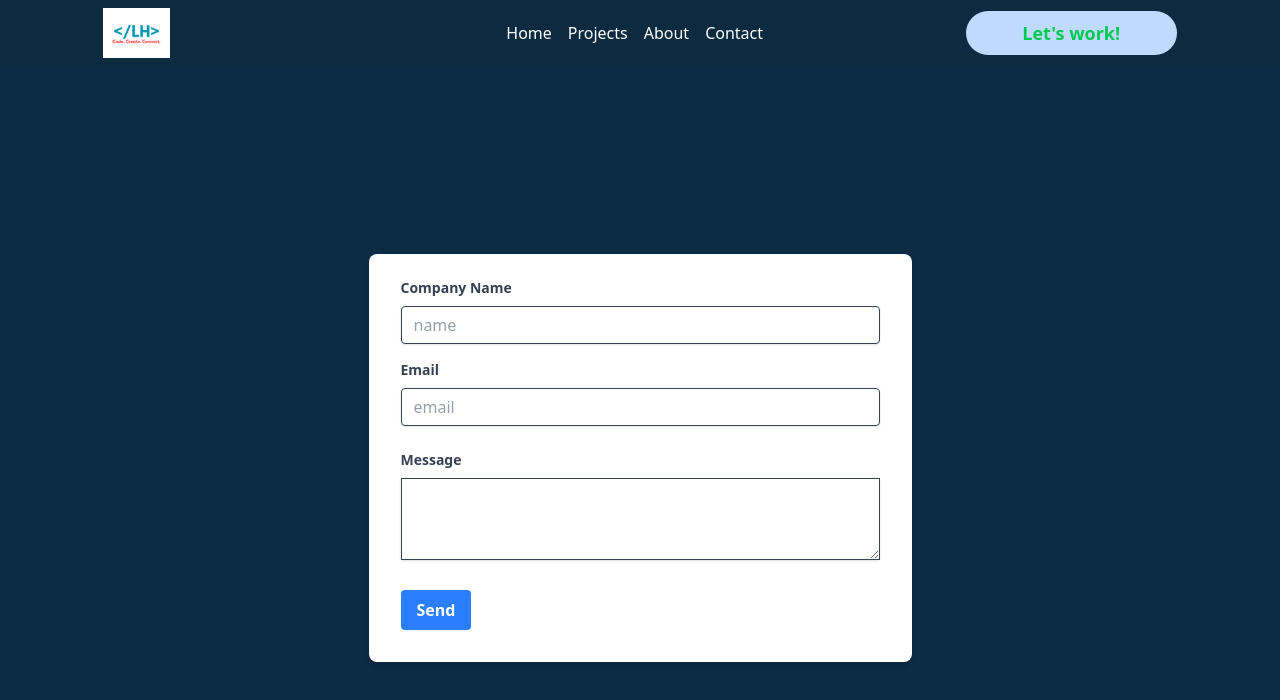
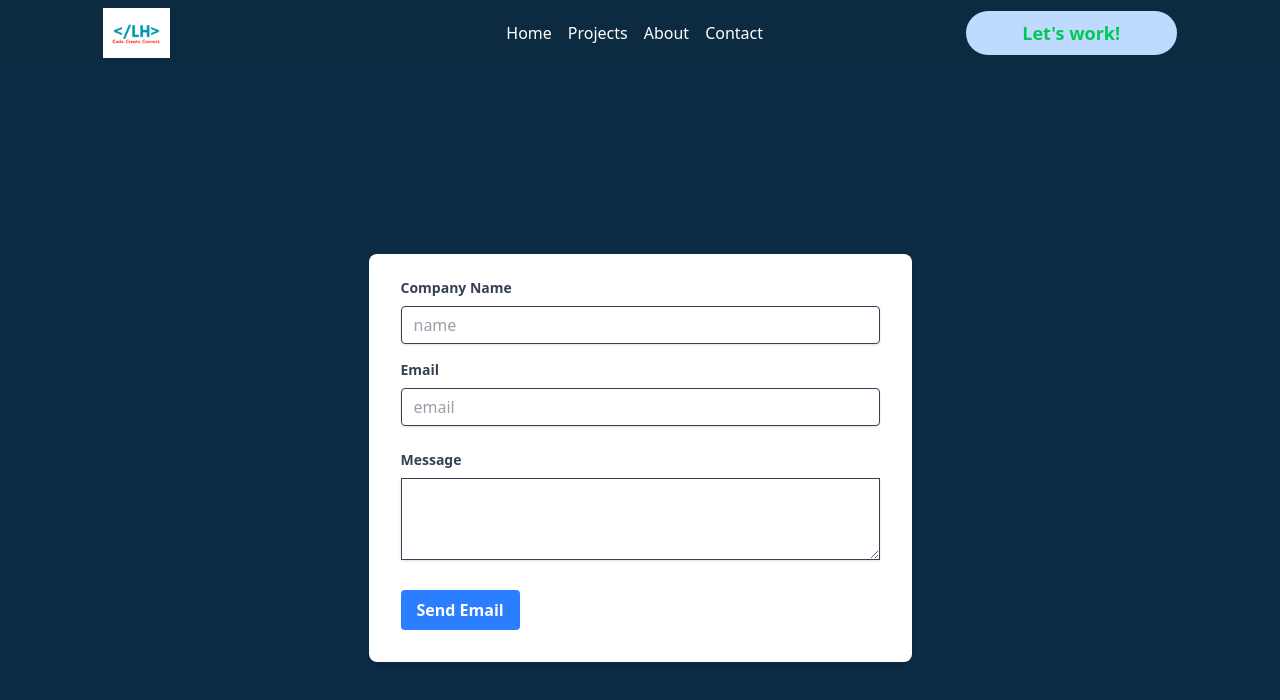
Before and after one commit to lowiechojas/lowiechojas, a React (Vite) app: page /contact in a window 1280 px wide. Shown: the top 700 px of the page. Built offline with nearby package versions, Linux system fonts and the light colour scheme; the HTML template or start-up script is replaced by a standard one.

Commit message:
Added loading spinner for send form

```diff
--- a/src/pages/Contact.jsx
+++ b/src/pages/Contact.jsx
@@ -7,6 +7,12 @@ const Contact = () => {
   const [name, setName] = React.useState('');
   const [email, setEmail] = React.useState('');
   const [message, setMessage] = React.useState('');
+
+  const [isLoading, setIsLoading] = React.useState(false);
+
+  const [isSent, setIsSent] = React.useState(false);
+  const [isError, setIsError] = React.useState(false);
+
 
   const navigate = useNavigate()
   const form = useRef();
@@ -20,6 +26,7 @@ const Contact = () => {
 
   const sendEmail = (e) => {
     e.preventDefault();
+     setIsLoading(true); // Start loading
 
     emailjs.sendForm(
         import.meta.env.VITE_SERVICE_ID,
@@ -30,10 +37,18 @@ const Contact = () => {
       })
       .then(
         () => {
-          console.log('SUCCESS!');
+          setIsLoading(false); // Stop loading
+          setIsSent(true);
+          setIsError(false);
+          setName('');
+          setEmail('');
+          setMessage('');
+          setTimeout(() => setIsSent(false), 2000);
         },
         (error) => {
-          console.log('FAILED...', error.text);
+           setIsLoading(false); // Stop loading
+            setIsError(true);
+            setIsSent(false);
         },
       );
   };
@@ -41,8 +56,32 @@ const Contact = () => {
 
 
   return (
-    <div className='flex items-center justify-around bg-[#0c2b45] h-dvh w-screen p-4'>
+    <div className='grid grid-flow-row auto-rows-auto items-center justify-center bg-[#0c2b45] h-dvh w-screen p-4'>
 
+            {isLoading && (
+              <div className="absolute inset-0 flex items-center justify-center bg-black bg-opacity-40 z-20">
+                <svg
+                  className="animate-spin h-12 w-12 text-white"
+                  xmlns="http://www.w3.org/2000/svg"
+                  fill="none"
+                  viewBox="0 0 24 24"
+                >
+                  <circle
+                    className="opacity-25"
+                    cx="12"
+                    cy="12"
+                    r="10"
+                    stroke="currentColor"
+                    strokeWidth="4"
+                  />
+                  <path
+                    className="opacity-75"
+                    fill="currentColor"
+                    d="M4 12a8 8 0 018-8v8H4z"
+                  />
+                </svg>
+              </div>
+          )}
         <form className='bg-white shadow-md rounded-lg px-8 pt-6 pb-8 mb-4'  ref={form} onSubmit={sendEmail}>
           <div className='mb-4'>
             <label className="block text-gray-700 text-sm font-bold mb-2" htmlFor="firstname">Company Name</label>
@@ -67,10 +106,18 @@ const Contact = () => {
 
             </textarea>
            </div>
-          <button type='submit' value="send" className='bg-blue-500 hover:bg-blue-700 text-white font-bold py-2 px-4 rounded focus:outline-none focus:shadow-outline'>
-            Send
-          </button>
+           <button
+              type="submit"
+              disabled={isLoading}
+              className="bg-blue-500 hover:bg-blue-700 text-white font-bold py-2 px-4 rounded focus:outline-none focus:shadow-outline"
+            >
+              Send Email
+            </button>
+             {isSent && <p className='flex align-top text-green-500 text-3xl '>Email sent successfully!</p>}
+            {isError && <p className='flex text-red-500'>Failed to send email. Please try again.</p>}
         </form>
+
+
      </div>
   );
 };
```
